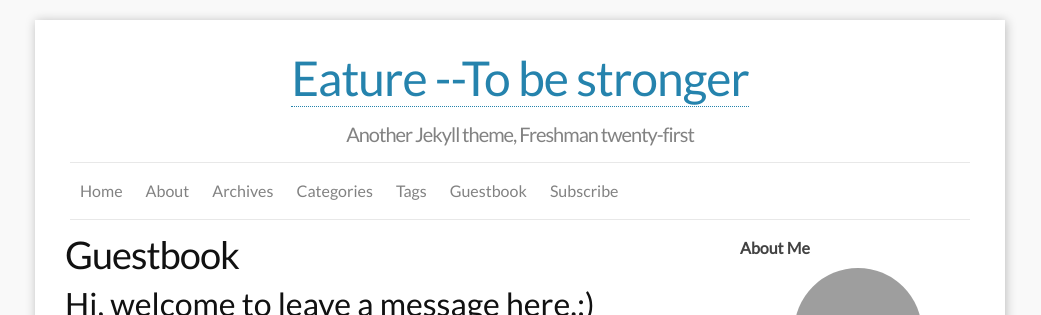
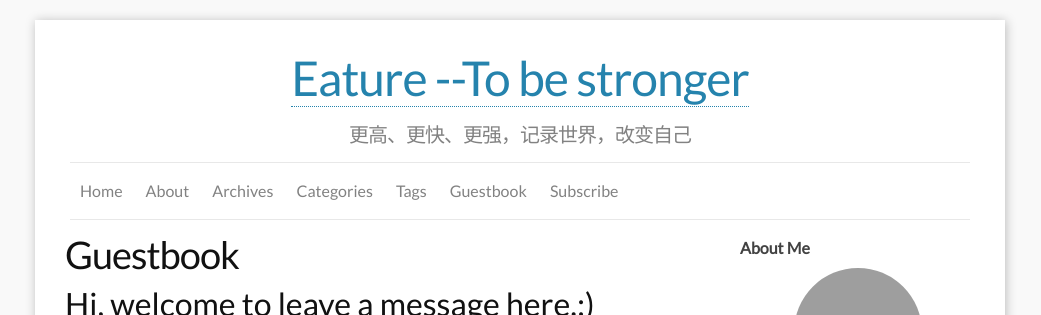
Before and after one commit to zoueature/zoueature.github.io, a Jekyll site: the page built from f_guestbook.md, in a window 1280 px wide. Shown: the top 315 px of the page, without its empty margins (120-1161 px from the left). Built offline with Jekyll 4.4.1, drawn with Linux system fonts in a browser that asks for light colours; comment, search, counter and statistics services are not loaded; grey boxes are pictures that could not be loaded.

Commit message:
update config

```diff
--- a/_config.yml
+++ b/_config.yml
@@ -1,22 +1,22 @@
 ### Site info:
 title: Eature --To be stronger
-tagline: Another Jekyll theme, Freshman twenty-first
+tagline: 更高、更快、更强，记录世界，改变自己
 author: Eature
-email: yu@lijiayu.net
-description: "Freshman21 is a Jekyll blog theme." # You can edit this line in _config.yml. It will appear in your document head meta and in your feed.xml site description
-keywords: "Jekyll, theme, Freshman21"
+email: zoueature@gmail.com
+description: "更高、更快、更强，记录世界，改变自己" # You can edit this line in _config.yml. It will appear in your document head meta and in your feed.xml site description
+keywords: "eature,stronger"
 baseurl: "https://eaturezou.github.io/" # the subpath of your site, e.g. /blog/
 url: "https://eaturezou.github.io/" # the base hostname & protocol for your site
 locale: en_US
 
 ### Personal info and site tools info:
-twitter_username: yulijia
-github_username:  yulijia
-disqus_shortname: freshman21
+twitter_username: none
+github_username:  eaturezou
+disqus_shortname: Eature
 favicon:     "/images/favicon.ico"
 aboutme: Hi, this is Lijia Yu. I made the Freshman21 theme. Please enjoy it. # these are shown on aboutme-sidebar.
 aboutme_photo: https://i.imgur.com/Mdc4szJl.jpg# your photo.
-google_analytics_key: UA-57979084-1 # put YOUR key here to enable tracking! (blank to disable)
+google_analytics_key:  # put YOUR key here to enable tracking! (blank to disable)
 
 
 ### Site setting:
```
